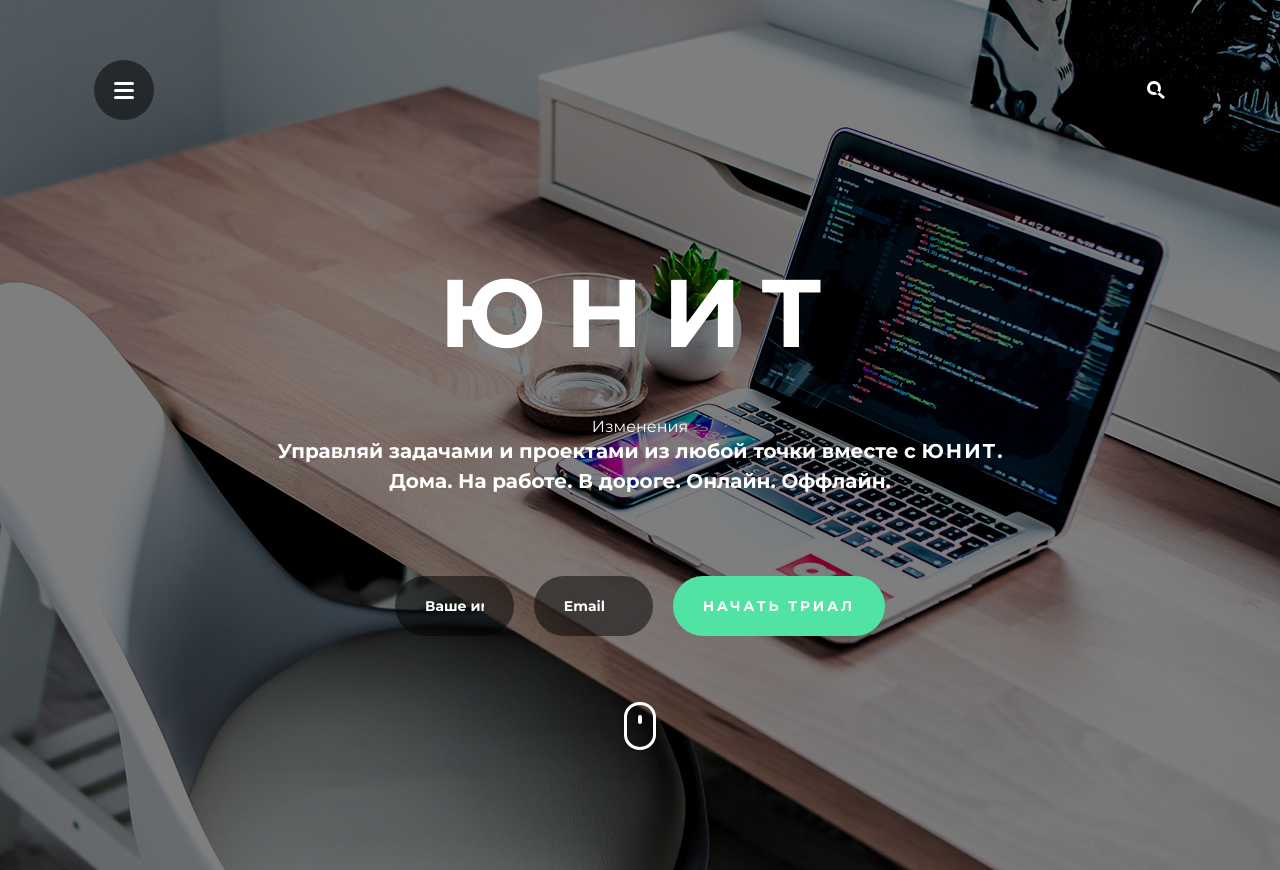
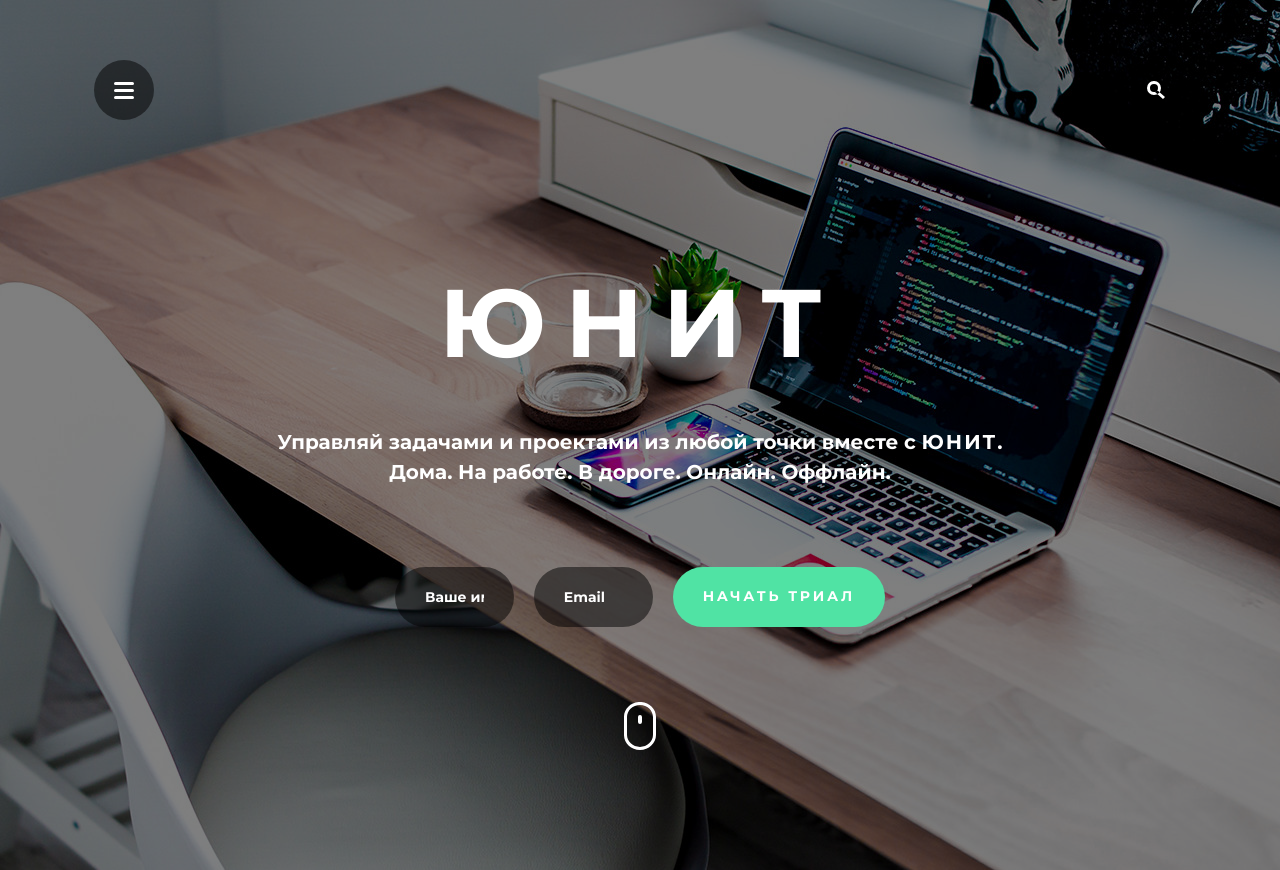
Before and after one commit to FrolovaJulia/unit, a plain HTML site: page docs/index.html in a window 1280 px wide. Shown: the top 870 px of the page. Drawn offline with Linux system fonts and the light colour scheme.

Commit message:
Changes in index.html

```diff
--- a/docs/index.html
+++ b/docs/index.html
@@ -39,7 +39,6 @@
           <div class="container">
             <div class="column-center">
               <h1 class="header__logo">ЮНИТ</h1>
-              <p>Изменения</p>
               <div class="header__desk">
                 <p>
                   Управляй задачами и проектами из любой точки вместе с
```
